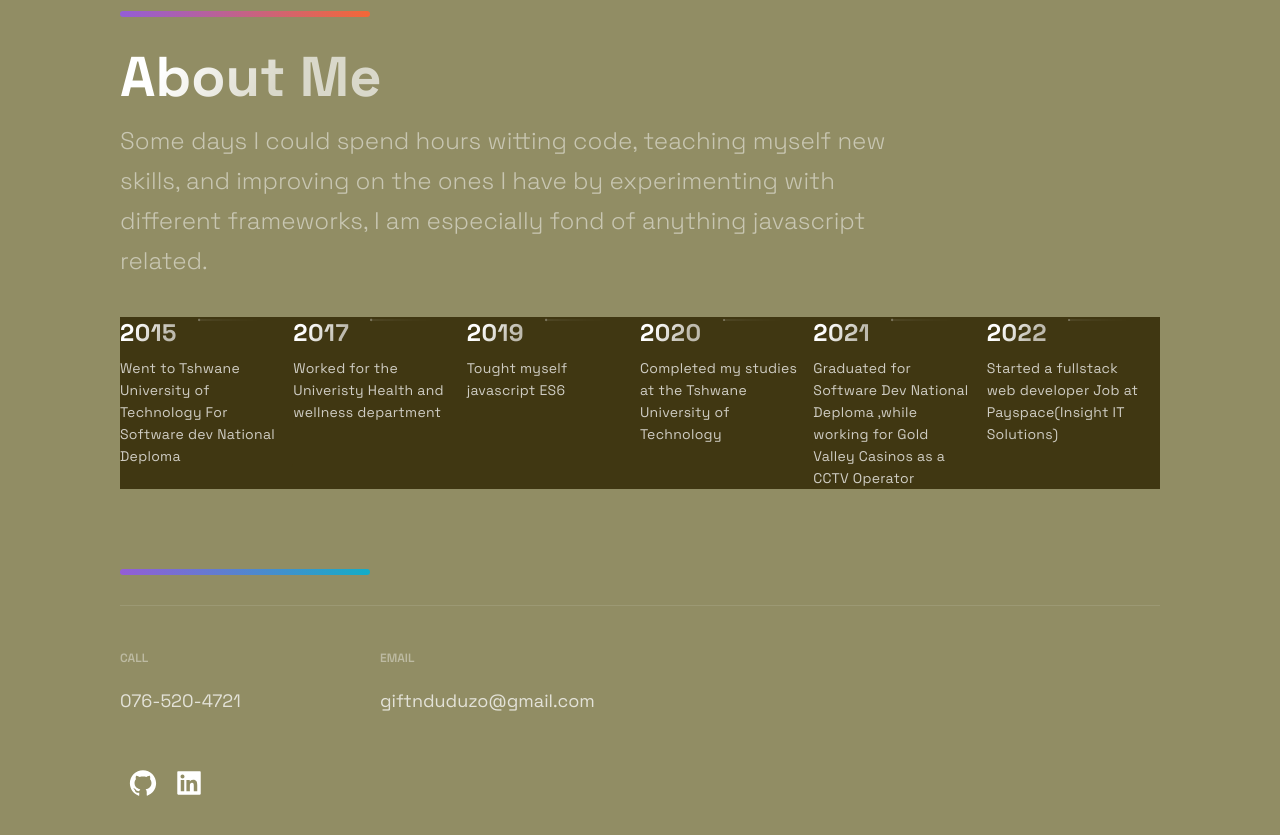
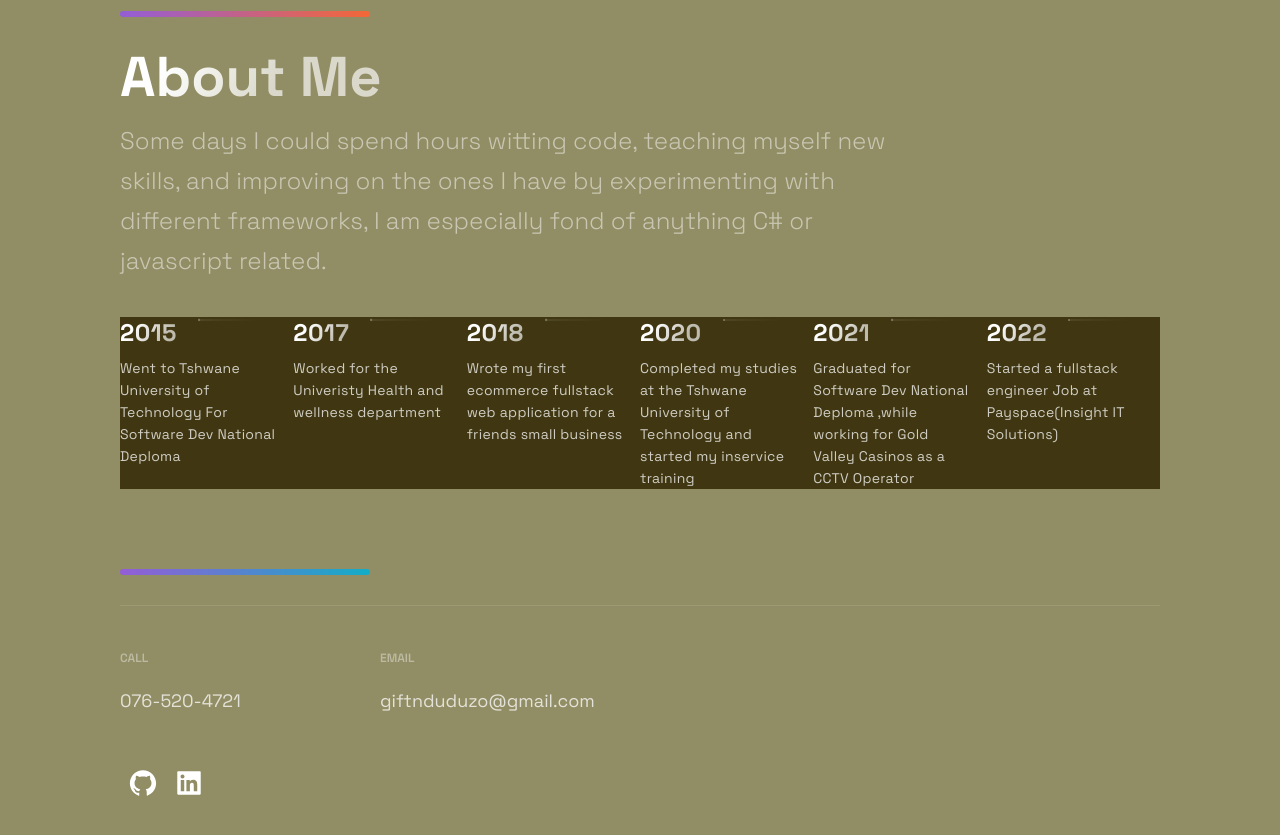
Before and after one commit to NduduzoN/Nduduzo-Gift-Ndabandaba-Software-Engineering-Portfolio, a Next.js app: page / in a window 1280 px wide. Shown: the part 2760-3595 px from the top of the page. Built offline with nearby package versions, Linux system fonts and the light colour scheme.

Commit message:
fixed timeline and images

```diff
--- a/src/components/TimeLine/TimeLine.js
+++ b/src/components/TimeLine/TimeLine.js
@@ -46,7 +46,7 @@ const Timeline = () => {
     <Section id="about">
       <SectionTitle>About Me</SectionTitle>
       <SectionText>
-      Some days I could spend hours witting code, teaching myself new skills, and improving on the ones I have by experimenting with different frameworks, I am especially fond of anything javascript related.
+      Some days I could spend hours witting code, teaching myself new skills, and improving on the ones I have by experimenting with different frameworks, I am especially fond of anything C# or javascript related.
       </SectionText>
       <CarouselContainer ref={carouselRef} onScroll={handleScroll}>
         <>
--- a/src/constants/constants.js
+++ b/src/constants/constants.js
@@ -30,10 +30,10 @@ export const projects = [
 ];
 
 export const TimeLineData = [
-  { year: 2015, text: 'Went to Tshwane University of Technology For Software dev National Deploma', },
+  { year: 2015, text: 'Went to Tshwane University of Technology For Software Dev National Deploma', },
   { year: 2017, text: 'Worked for the Univeristy Health and wellness department', },
-  { year: 2019, text: 'Tought myself javascript ES6', },
-  { year: 2020, text: 'Completed my studies at the Tshwane University of Technology', },
+  { year: 2018, text: 'Wrote my first ecommerce fullstack web application for a friends small business', },
+  { year: 2020, text: 'Completed my studies at the Tshwane University of Technology and started my inservice training', },
   { year: 2021, text: 'Graduated for Software Dev National Deploma ,while working for Gold Valley Casinos as a CCTV Operator', },
-  { year: 2022, text: 'Started a fullstack web developer Job at Payspace(Insight IT Solutions)', },
+  { year: 2022, text: 'Started a fullstack engineer Job at Payspace(Insight IT Solutions)', },
 ];
```
